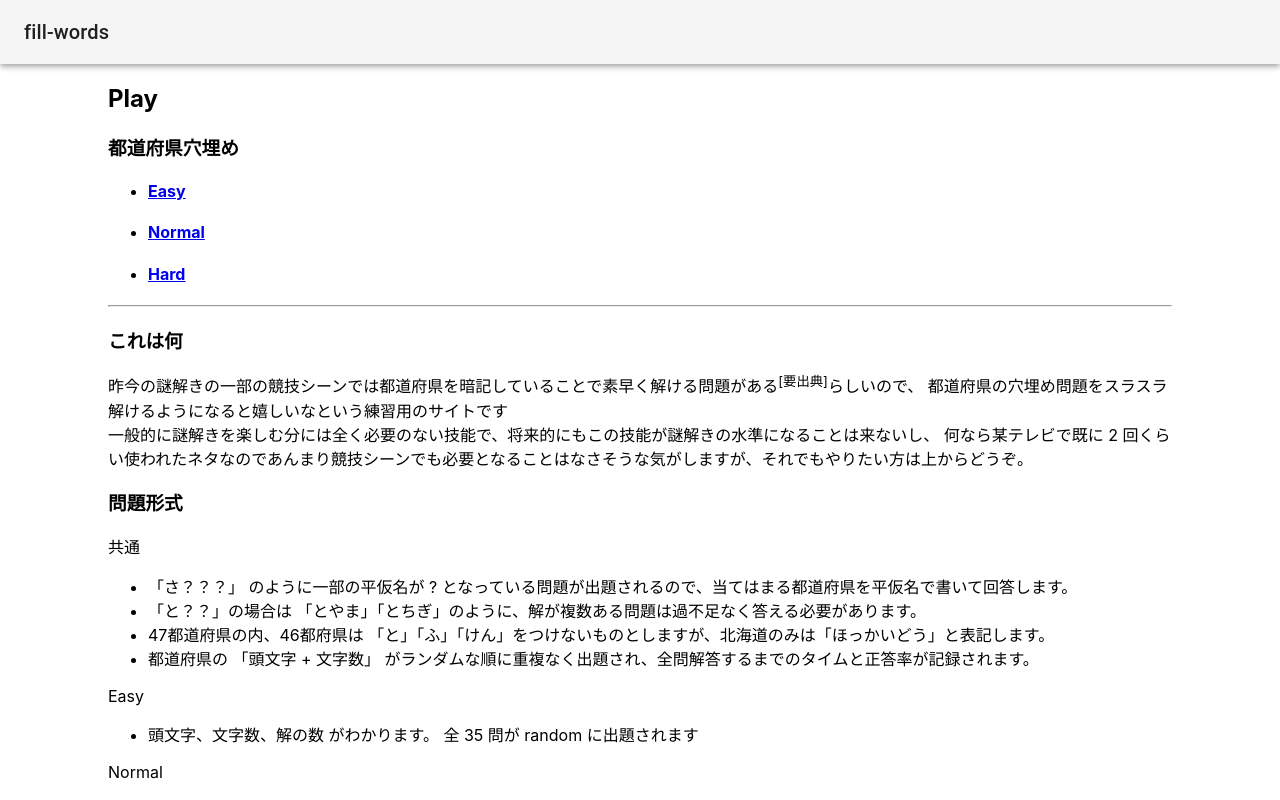
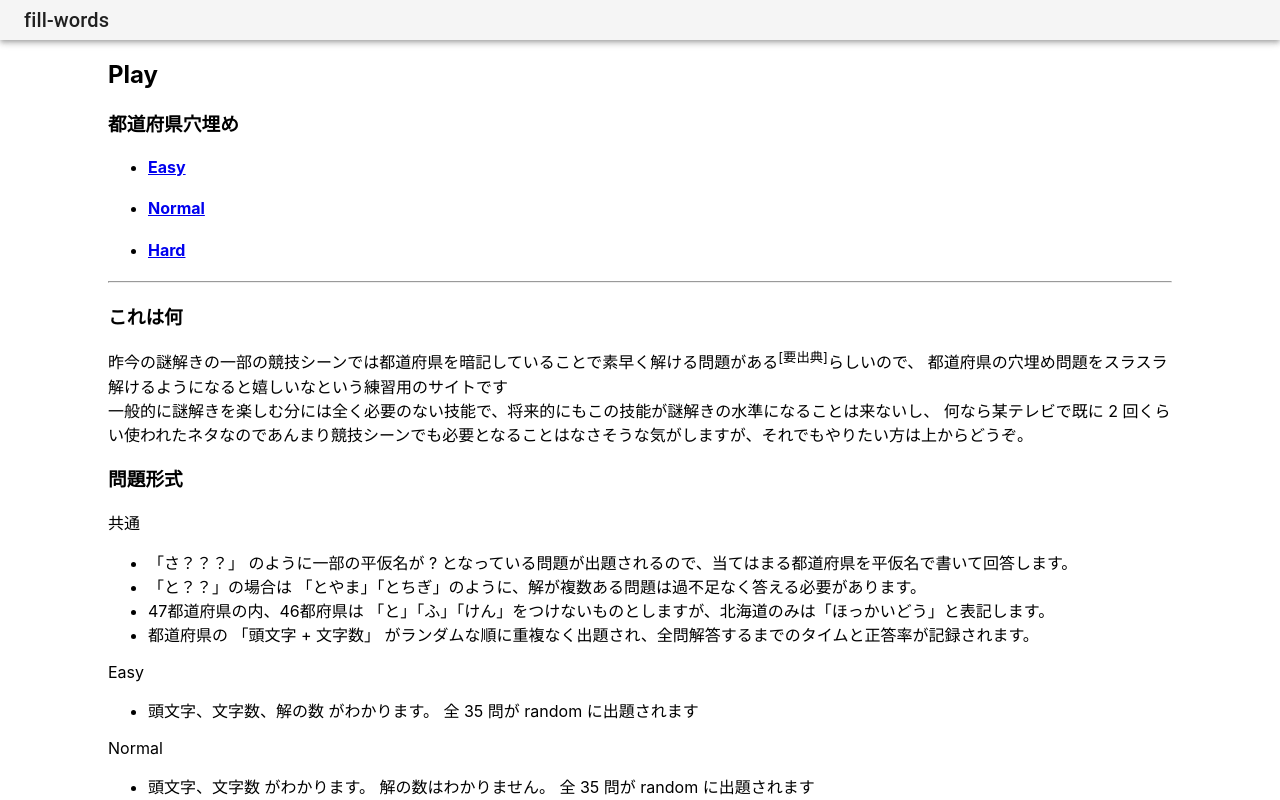
Before and after one commit to smmmmmmm/fill-words, a React (Create React App) app: page / in a window 1280 px wide. Shown: the top 800 px of the page. Built offline with nearby package versions, Linux system fonts and the light colour scheme.

Commit message:
Fix header size

```diff
--- a/src/components/Header.js
+++ b/src/components/Header.js
@@ -15,7 +15,7 @@ function Header() {
     </Helmet>
     <Box sx={{ flexGrow: 1 }}>
       <AppBar position="static" color="default">
-        <Toolbar>
+        <Toolbar style={{minHeight: 40}}>
           <Typography variant="h6" component="div" sx={{ flexGrow: 1 }}>
             fill-words
           </Typography>
```
